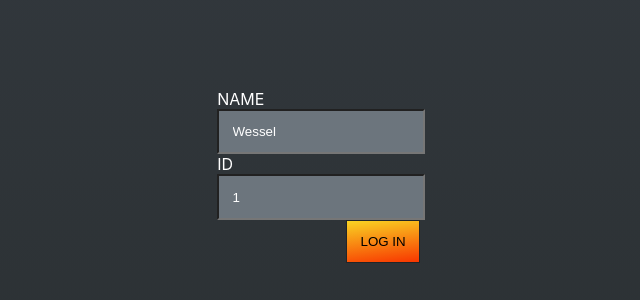
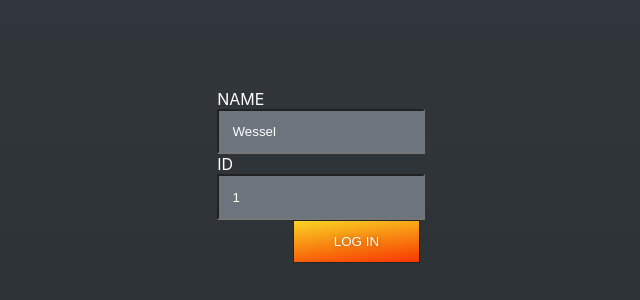
Before and after one commit to mjbryan10/chat-app, a React (Create React App) app: page / in a window 1280 px wide. Shown: the part 224-524 px from the top of the page, without its empty margins (319-959 px from the left). Built offline with nearby package versions, Linux system fonts and the light colour scheme.

Commit message:
reworked color logic MessagesContainer

```diff
--- a/src/components/InputSubmitButton/styles.ts
+++ b/src/components/InputSubmitButton/styles.ts
@@ -5,9 +5,12 @@ export const Input = styled.input`
    background: ${({ theme: { background } }: ThemeProps<Theme>) =>
       background.buttonPrimary ?? 'inherit'};
    border: ${({ theme }: ThemeProps<Theme>) => theme.border};
-   padding: 1em;
+   padding: 1em 3em;
    margin: 0 0.3rem;
    text-transform: uppercase;
+   color: white;
+   /* font-weight: bold; */
+   text-shadow: 0px 0px 5px rgba(0,0,0,0.3);
    &:hover {
       cursor: pointer;
    }
--- a/src/features/message/MessagesContainer/index.tsx
+++ b/src/features/message/MessagesContainer/index.tsx
@@ -19,6 +19,7 @@ import UserApi from 'shared/Api/UserApi';
 import MessageCreator from '../MessageCreator';
 import MessageApi from 'shared/Api/MessageApi';
 import * as S from './styles';
+import { ThemeColor } from 'styled-components';
 
 const MessagesContainer = () => {
    //REDUX:
@@ -78,15 +79,17 @@ const MessagesContainer = () => {
       if (currentConversation) {
          const userApi = new UserApi();
          const colors = colorSpectrumArray;
-         let colorsIndex = -1;
+         let colorsIndex = 0;
          currentConversation.users.forEach((user) => {
-            colorsIndex++;
+            const isOwner = user.userid === currentUser.id;
+            const color: ThemeColor = (isOwner) ? "owner" : colors[colorsIndex]
+            if (!isOwner) colorsIndex++;
             if (colorsIndex >= colors.length) colorsIndex = 0;
             const newParticipant = {
                id: user.userid,
                name: 'Anonymous',
-               color: colors[colorsIndex],
-               isOwner: user.userid === currentUser.id,
+               color,
+               isOwner,
             };
             userApi
                .fetchUserNameById(user.userid)
--- a/src/features/message/messageSlice.ts
+++ b/src/features/message/messageSlice.ts
@@ -3,7 +3,7 @@ import { RootState, LoadingStatus } from '../../app/store';
 import { Message, NewMessagesResponse } from '../../shared/Api/types';
 import MessageApi from '../../shared/Api/MessageApi';
 import moment from 'moment';
-import { SpectrumColor } from 'shared/theme/types';
+import { ThemeColor } from 'shared/theme/types';
 
 
 //TYPES:
@@ -26,7 +26,7 @@ interface fetchLimitedMessagesArgs {
 export interface Participant {
    id: number;
    name: string;
-   color: SpectrumColor;
+   color: ThemeColor;
    isOwner: boolean;
 }
 /**
```
